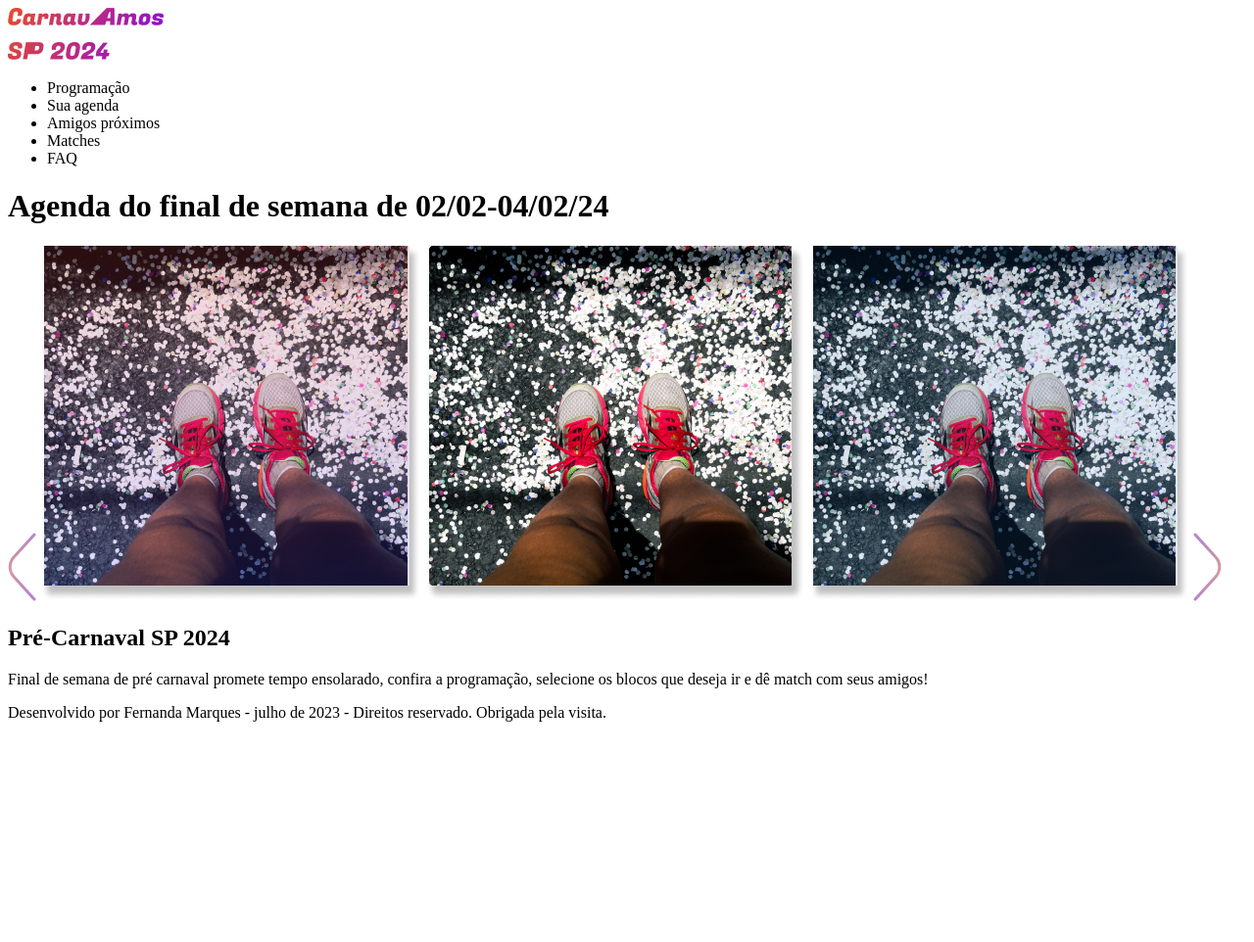
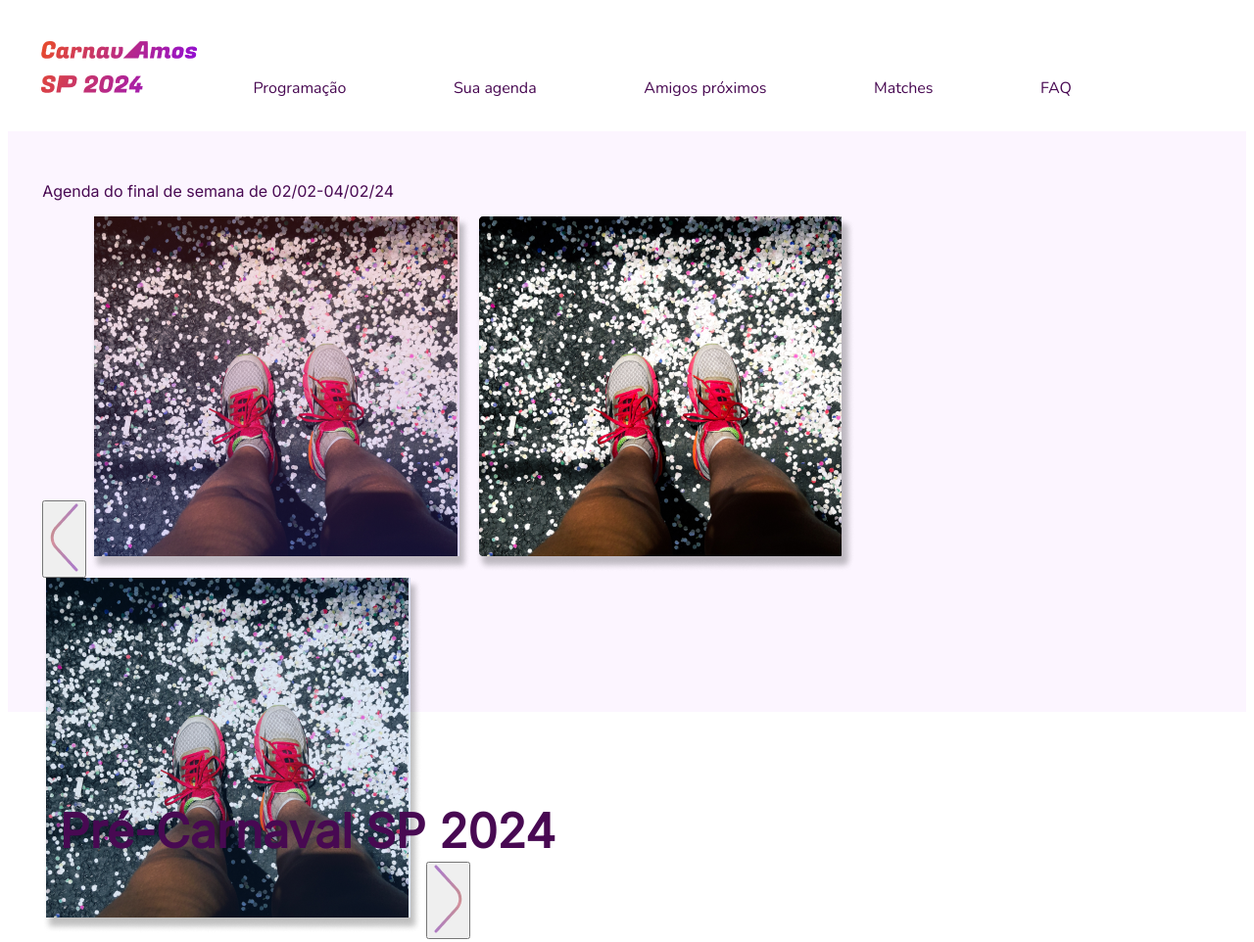
Before and after one commit to fermarquess/projeto-Carnavamos, a plain HTML site: page index.html in a window 1280 px wide. Shown: the top 962 px of the page at 98% size. Before the commit the page ends 800 px from the top, so only its background shows below. Drawn offline with nearby package versions, Linux system fonts and the light colour scheme.

Commit message:
estilos v1

```diff
--- /dev/null
+++ b/estilo.css
@@ -0,0 +1,36 @@
+ul {
+    list-style-type: none;
+    margin: 0;
+    padding: 2.1rem;
+}
+
+li {
+    display: inline;
+    color: #480952;
+    font-family: 'Nunito', sans-serif;
+    padding: 3.3rem;
+
+}
+
+h1 {
+    color: #480952;
+    font-family: 'Inter', sans-serif;
+    padding: 3.3rem;
+    font-size: 3.0rem;
+
+}
+
+div {
+    width: auto;
+    height: 522px;
+    background-color: rgba(205, 85, 248, 0.06);
+    padding: 2.2rem;
+
+}
+
+.carrosel {
+    color: #480952;
+    font-family: 'Inter', sans-serif;
+
+
+}
--- a/index.html
+++ b/index.html
@@ -4,12 +4,19 @@
     <meta charset="UTF-8">
     <meta name="viewport" content="width=device-width, initial-scale=1.0">
     <title>CarnavAmos SP 2024</title>
+    <link rel="stylesheet" href="estilo.css">
+    <link rel="preconnect" href="https://fonts.googleapis.com">
+    <link rel="preconnect" href="https://fonts.gstatic.com" crossorigin>
+    <link href="https://fonts.googleapis.com/css2?family=Nunito&display=swap" rel="stylesheet">
+    <link rel="preconnect" href="https://fonts.googleapis.com">
+    <link rel="preconnect" href="https://fonts.gstatic.com" crossorigin>
+    <link href="https://fonts.googleapis.com/css2?family=Inter&display=swap" rel="stylesheet">
 </head>
 <body>
 <header>
     <nav>
-        <img src="imagens-site/CarnavAmos SP 2024.png" alt="logo Carnavamos">
         <ul>
+            <img src="imagens-site/CarnavAmos SP 2024.png" alt="logo Carnavamos">
             <li><a href="programacao.html"></a> Programação</li>
             <li><a href="agenda.html"></a> Sua agenda</li>
             <li><a href="amigos.html"></a> Amigos próximos</li>
@@ -20,12 +27,12 @@
 </header>
 <main>
     <div>
-        <h1>Agenda do final de semana de 02/02-04/02/24</h1>
-        <img src="imagens-site/seta (1).png" alt="voltar">
+        <p class="carrosel">Agenda do final de semana de 02/02-04/02/24</p>
+        <button><img src="imagens-site/seta (1).png" alt="voltar"></button>
         <img src="imagens-site/Rectangle 2.png" alt="imagem de carnaval">
         <img src="imagens-site/Rectangle 2 (1).png" alt="imagem de carnaval">
         <img src="imagens-site/Rectangle 2 (2).png" alt="imagem de carnaval">
-        <img src="imagens-site/seta.png" alt="avançar">
+        <button><img src="imagens-site/seta.png" alt="avançar"></button>
     </div>
 
     <section>
```
Also changed, not shown: programacao.html (added, +27 -0 lines).
